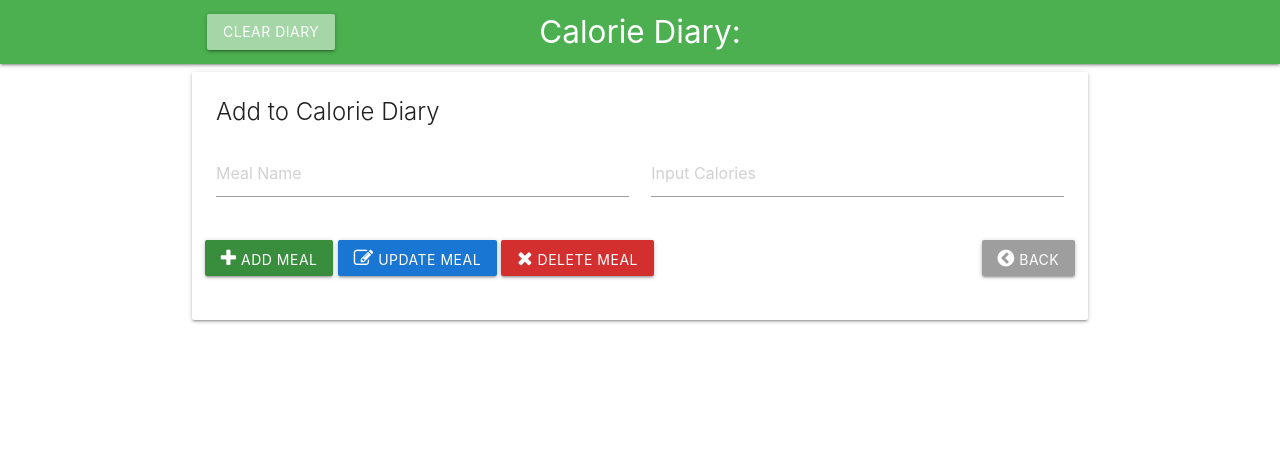
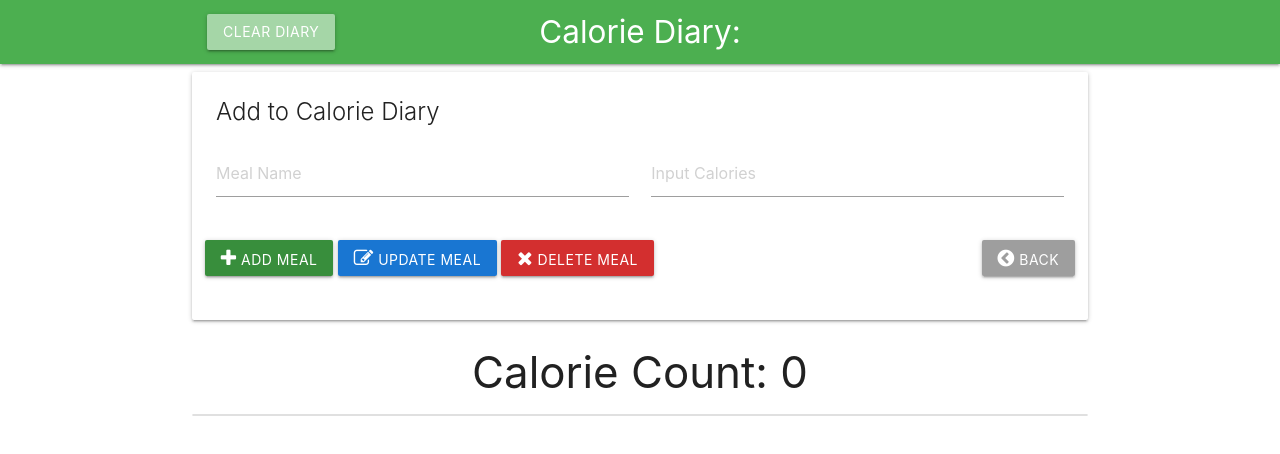
Before and after one commit to pdubb05/calorie-diary, a plain HTML site: page index.html in a window 1280 px wide. Drawn offline with nearby package versions, Linux system fonts and the light colour scheme.

Commit message:
added in calorie count

```diff
--- a/index.html
+++ b/index.html
@@ -49,5 +49,15 @@
                 </form>
             </div>
         </div>
-</body>
+        <h3 class="center-align">Calorie Count: <span class="total-calories">0</span></h3>
+
+        <!-- Item list -->
+        <ul id="item-list" class="collection">
+            </ul>
+
+
+
+
+</div>
+        </body>
 </html>
```
